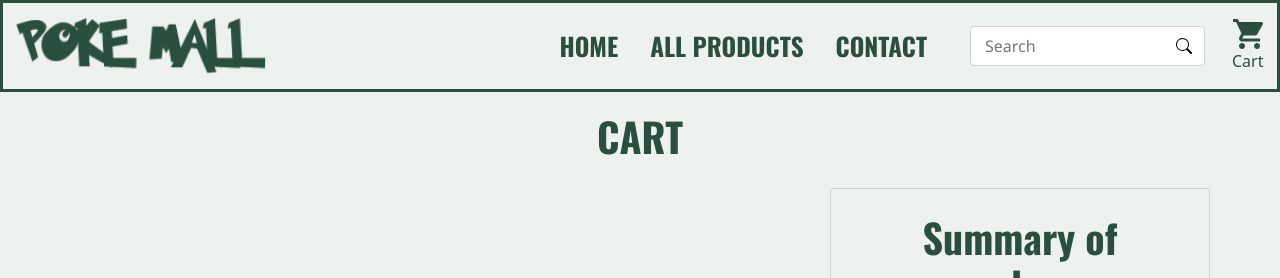
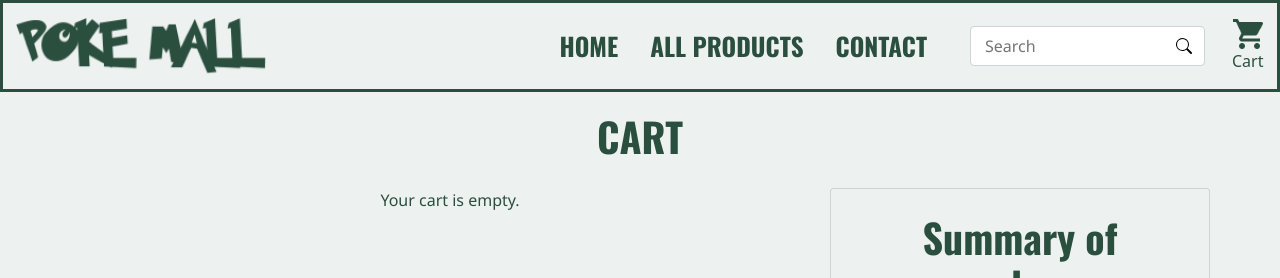
Before and after one commit to JoyMarkarian/PokeMall, a React (Vite) app in the folder frontend/: page /cart in a window 1280 px wide. Shown: the top 278 px of the page. Built offline with nearby package versions, Linux system fonts and the light colour scheme; a web font is replaced by a local one.

Commit message:
affichage conditionnel

```diff
--- a/frontend/src/pages/Basket.jsx
+++ b/frontend/src/pages/Basket.jsx
@@ -8,7 +8,12 @@ import Basketcard from "../components/Basketcard";
 import "../Basket.css";
 import "react-toastify/dist/ReactToastify.css";
 
-function Basket({ panier, handleDeletPanier, handlePanierQuantity }) {
+function Basket({
+  panier,
+  setPanier,
+  handleDeletPanier,
+  handlePanierQuantity,
+}) {
   const [deliveryOption, setDeliveryOption] = useState("1");
   const handleChange = (e) => {
     setDeliveryOption(e.target.value);
@@ -34,6 +39,7 @@ function Basket({ panier, handleDeletPanier, handlePanierQuantity }) {
       progress: undefined,
       theme: "light",
     });
+    setPanier([]);
   };
   editMeta("Cart", "Find the contents of your cart");
   return (
@@ -42,14 +48,18 @@ function Basket({ panier, handleDeletPanier, handlePanierQuantity }) {
         <h1 className="title-basket title-cart text-center">CART</h1>
         <div className="basket-dekstop row">
           <div className="col-md-8 md-w-75">
-            {panier.map((pokemon) => (
+            {panier.length === 0 ? (
+              <p className="text-center">Your cart is empty.</p>
+            ) : (
+              panier.map((pokemon) => (
                 <Basketcard
                   key={pokemon.pokedex_index}
                   handleDeletPanier={handleDeletPanier}
                   pokemon={pokemon}
                   handlePanierQuantity={handlePanierQuantity}
                 />
-            ))}
+              ))
+            )}
           </div>
           <div className="card-summary col-md-4 card md-w-50">
             <div className="summary-order container">
@@ -135,6 +145,7 @@ function Basket({ panier, handleDeletPanier, handlePanierQuantity }) {
             </div>
             <div className="valide-basket-mobile card m-3">
               <button
+                onClick={notify}
                 type="button"
                 className="btn-valide-mobile btn btn-success btn-lg"
               >
```
Lines whose indentation alone changed are shown as unchanged.
